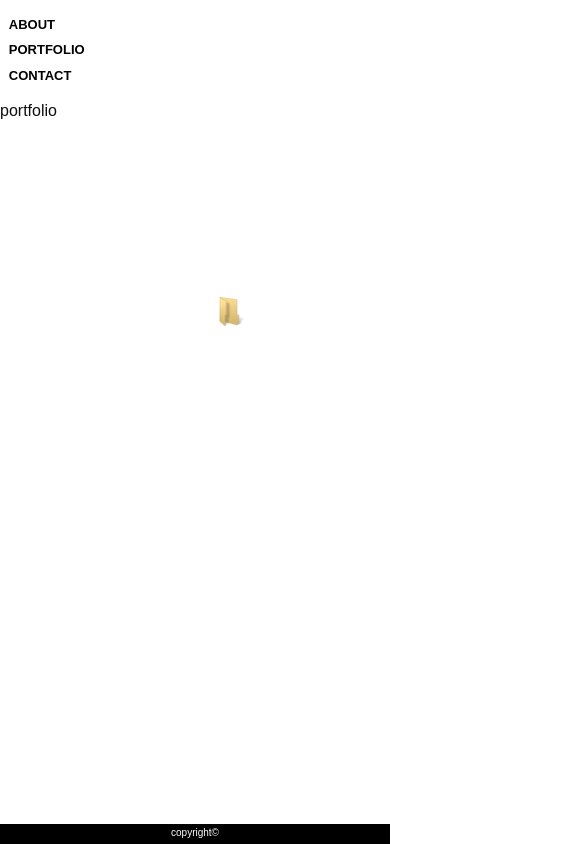
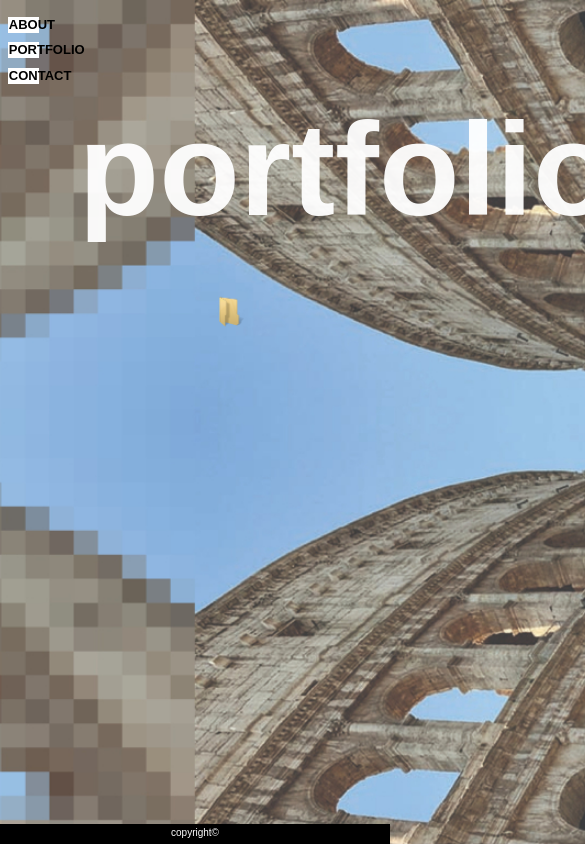
Before and after one commit to mccaffertycr/mccaffertycr.github.io, a plain HTML site: page portfolio.html in a window 390 px wide. Shown: the top 844 px of the page, 585 px wide, since content can reach past the window. Drawn offline with Linux system fonts and the light colour scheme.

Commit message:
copied responsive-portfolio repo

```diff
--- a/assets/css/style.css
+++ b/assets/css/style.css
@@ -191,3 +191,13 @@ form {
      padding: 3.5px;
      text-align: center;
  }
+
+ @media (max-width: 960px), screen { }
+
+ @media (max-width: 768px), screen { }
+
+ @media (max-width: 640px), screen {
+     h1 {
+
+     }
+  }
--- a/portfolio.html
+++ b/portfolio.html
@@ -4,7 +4,6 @@
         <meta charset="utf-8">
         <meta http-equiv="X-UA-Compatible" content="IE=edge">
         <title>portfolio</title>
-        <meta name="description" content="">
         <meta name="viewport" content="width=device-width, initial-scale=1">
         <link rel="stylesheet" type="text/css" href="assets/css/reset.css">
         <link rel="stylesheet" type="text/css" href="assets/css/style.css">
@@ -17,8 +16,8 @@
             <a id="contact" href="contact.html">CONTACT</a>
         </nav>
         <div>
-            <h2>portfolio</h2>
-            <img class="portfolio" src="assets/images/folder.ico" href="#" alt="hangman">
+            <h1>portfolio</h1>
+            <img class="portfolio" src="assets/images/folder.ico" href="#" alt="portfolio">
         </div>
         <footer>copyright©</footer>
     </body>
```
Also changed, not shown: contact.html (+1 -2 lines), index.html (+1 -2 lines), assets/images/half_pixel_col.jpg (added).
